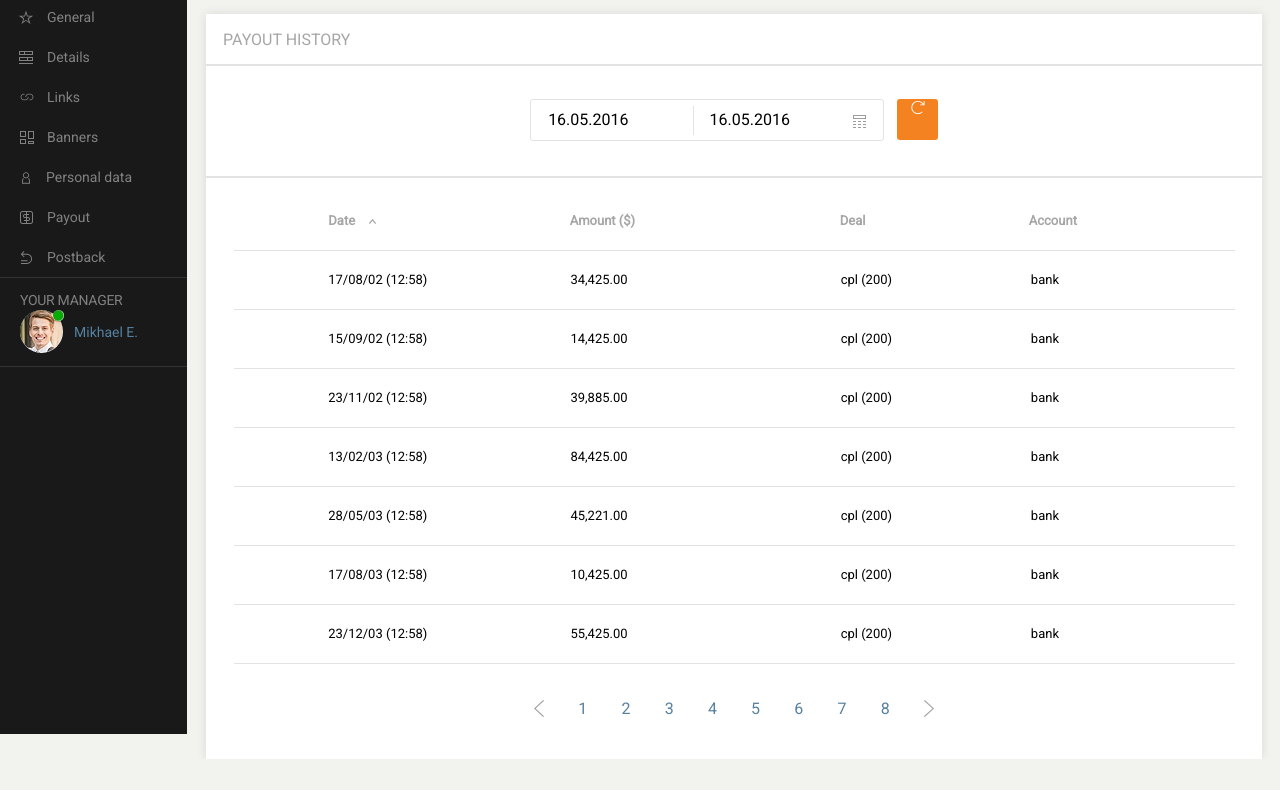
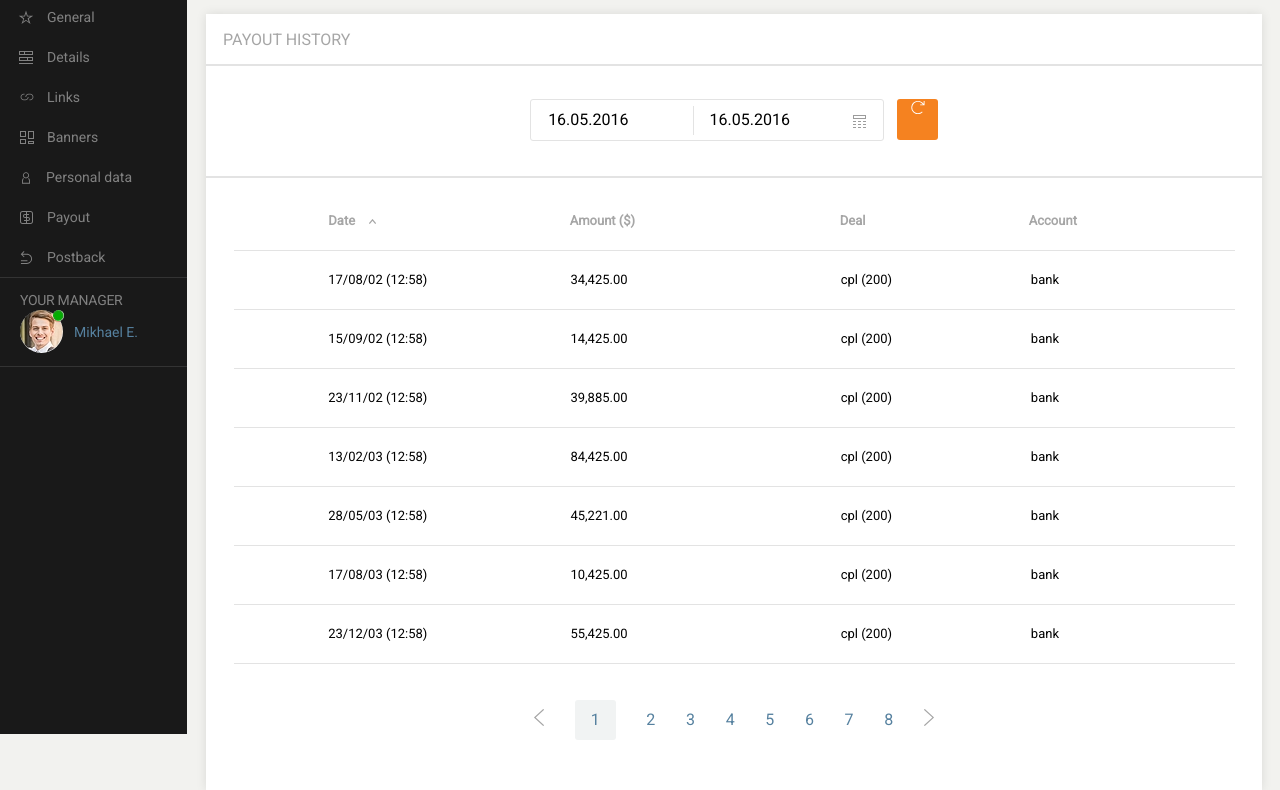
Before and after one commit to wyrwat/dashboard, a website: page Payout.html in a window 1280 px wide. Shown: the part 66-856 px from the top of the page. Before the commit the page ends 825 px from the top, so only its background shows below. Drawn offline with Linux system fonts and the light colour scheme.

Commit message:
finished payout

```diff
--- a/Payout.html
+++ b/Payout.html
@@ -335,8 +335,10 @@
                     <a>
                         <img src="images/arrow_left.png" alt="previous">
                     </a>
-                    <div class="page-counter-wrapper flex-container">
+                    <div class="page-counter-wraper flex-container">
+                        <div class="flex-container counter-background">
                                 <a class="page-link first-page">1</a>
+                        </div>
                     </div>
                     <a class="page-link">2</a>
                     <a class="page-link">3</a>
@@ -349,6 +351,9 @@
                         <img src="images/arrow_right.jpg" alt="next">
                     </a>
             </div>
+            <div class="dumy-div">
+                <h5></h5>
+            </div>
         </div>
     </section>
     <script src="js/script.js"></script>
--- a/sass/components/_pageCounter.scss
+++ b/sass/components/_pageCounter.scss
@@ -1,20 +1,34 @@
 .page-counter {
     margin: 0 auto;
     justify-content: space-between;
+    align-items: center;
     max-width: 400px;
     width: 100%;
+    margin: {
+        top: 36px;
+    }
 
     a {
         color: $links;
-        margin: {
-            top: 36px;
-            bottom: 38px;
-        }
+
     }
 
-    /*.first-page {
-        width: 40px;
-        height: 41px;
-        background-color: #f1f3f3;
-    }*/
+    .page-counter-wraper {
+        justify-content: center;
+        align-content: center;
+
+        .counter-background {
+            justify-content: center;
+            align-items: center;
+            width: 41px;
+            height: 40px;
+            border-radius: 3px;
+            background-color: #f1f3f3;
+        }
+
+    }
 }
+
+.dumy-div {
+   height: 23px;
+ }
--- a/sass/components/_payoutTable.scss
+++ b/sass/components/_payoutTable.scss
@@ -73,7 +73,6 @@
     .date {
         max-width: 313px;
         width: 25%;
-
     }
 }
 
--- a/sass/components/_topbar-mobile.scss
+++ b/sass/components/_topbar-mobile.scss
@@ -2,6 +2,7 @@
 .topbar-mobile {
     margin-top: 20px;
     width: 55px;
+
     .menu-item {
 
         .wallet {
@@ -16,8 +17,9 @@
             }
 
         .profile {
+            flex-wrap: nowrap;
             svg {
-                width: 17px;
+                width: 30px;
                 height: 17px;
                 fill: $menu-pharagraph;
                 margin: {
```
Also changed, not shown: css/style.css, css/style.prefixed.css, 2 other files. Lines whose indentation alone changed are shown as unchanged.
